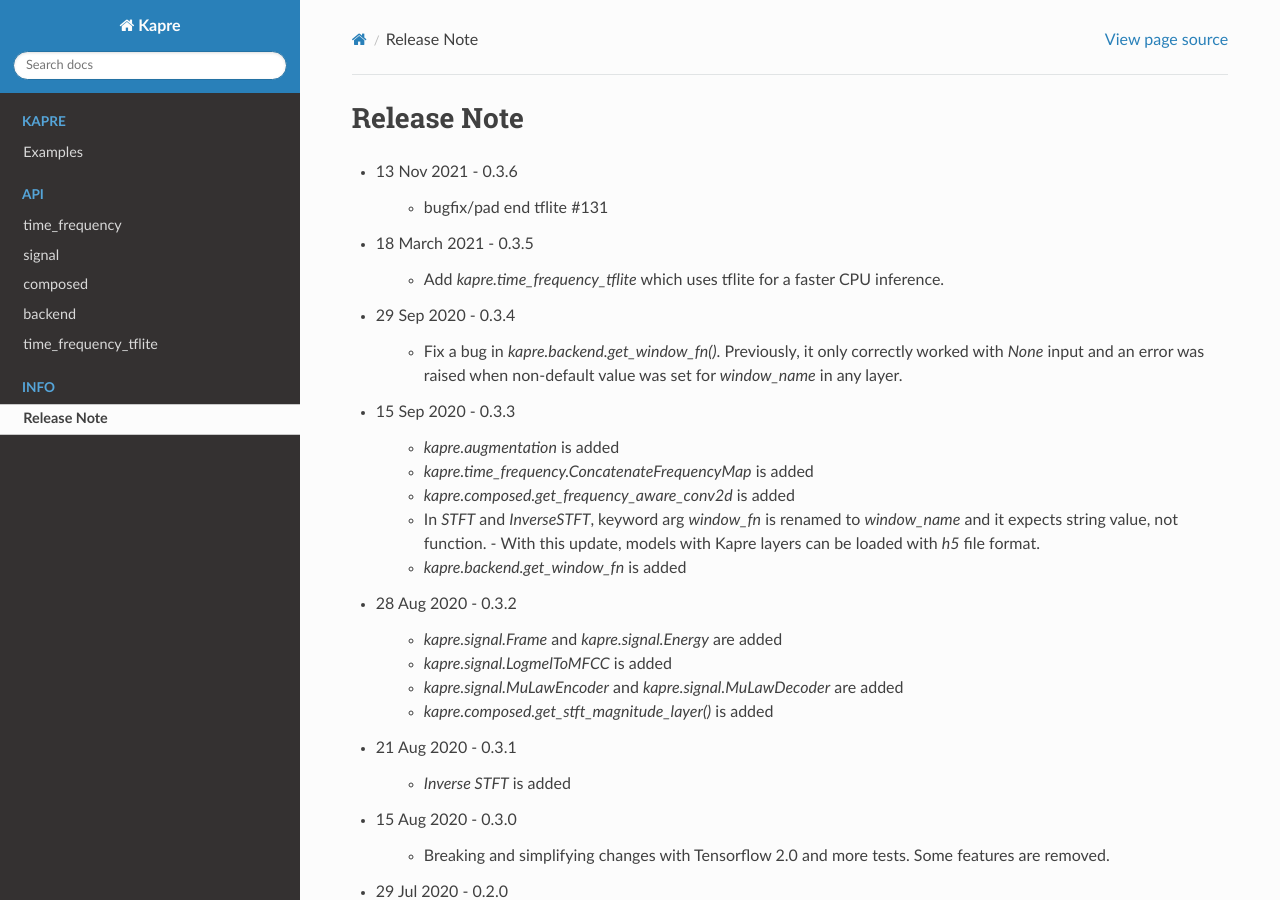
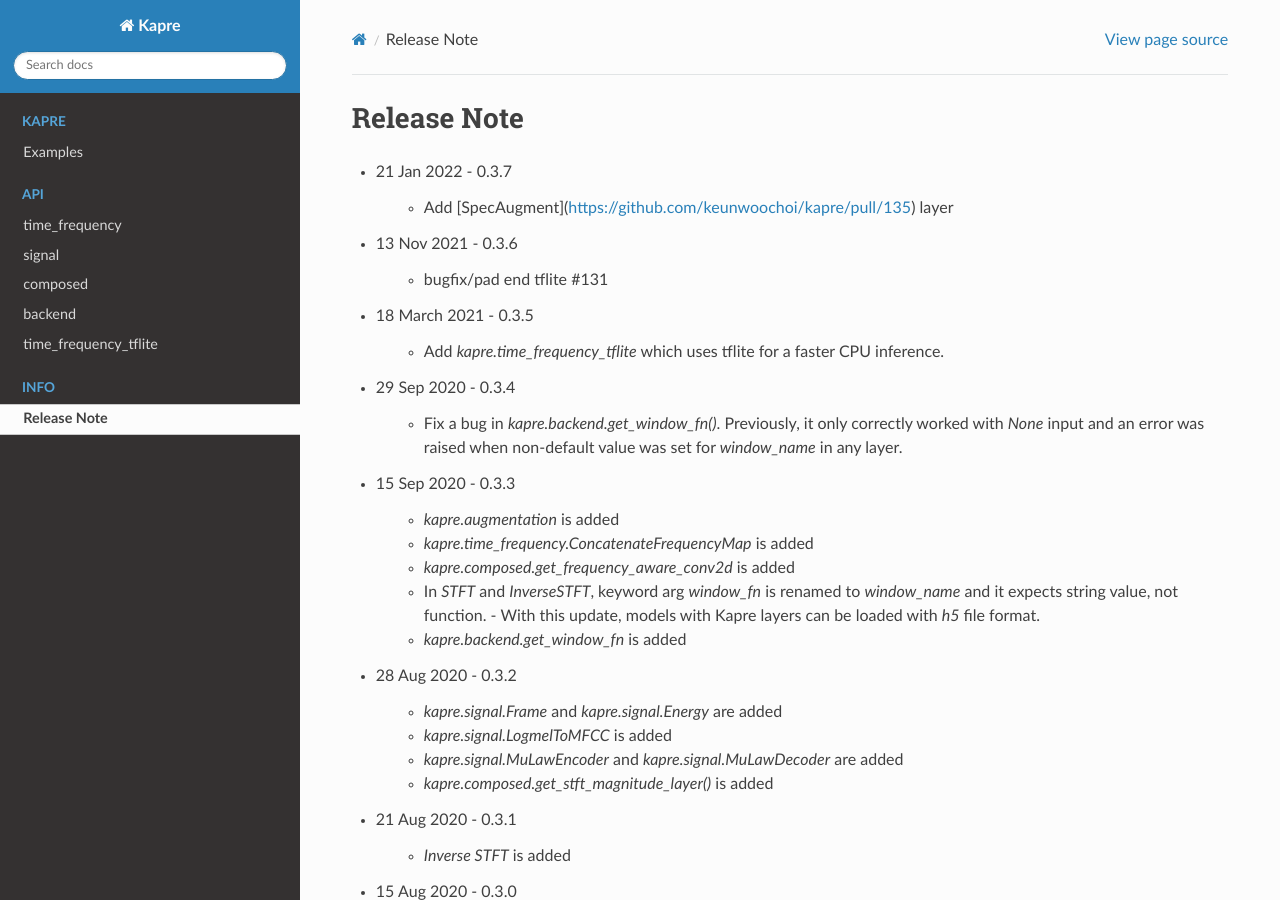
Before and after one commit to keunwoochoi/kapre, a Sphinx documentation site: the page built from docs/release_note.rst, in a window 1280 px wide and 900 px high. Built offline with Sphinx 7.4.7 and the Read the Docs theme 2.0.0, drawn with Linux system fonts in a browser that asks for light colours.

Commit message:
add release note

```diff
--- a/docs/release_note.rst
+++ b/docs/release_note.rst
@@ -1,5 +1,9 @@
 Release Note
 ^^^^^^^^^^^^
+
+* 21 Jan 2022
+  - 0.3.7
+    - Add [SpecAugment](https://github.com/keunwoochoi/kapre/pull/135) layer
 
 * 13 Nov 2021
   - 0.3.6
```
